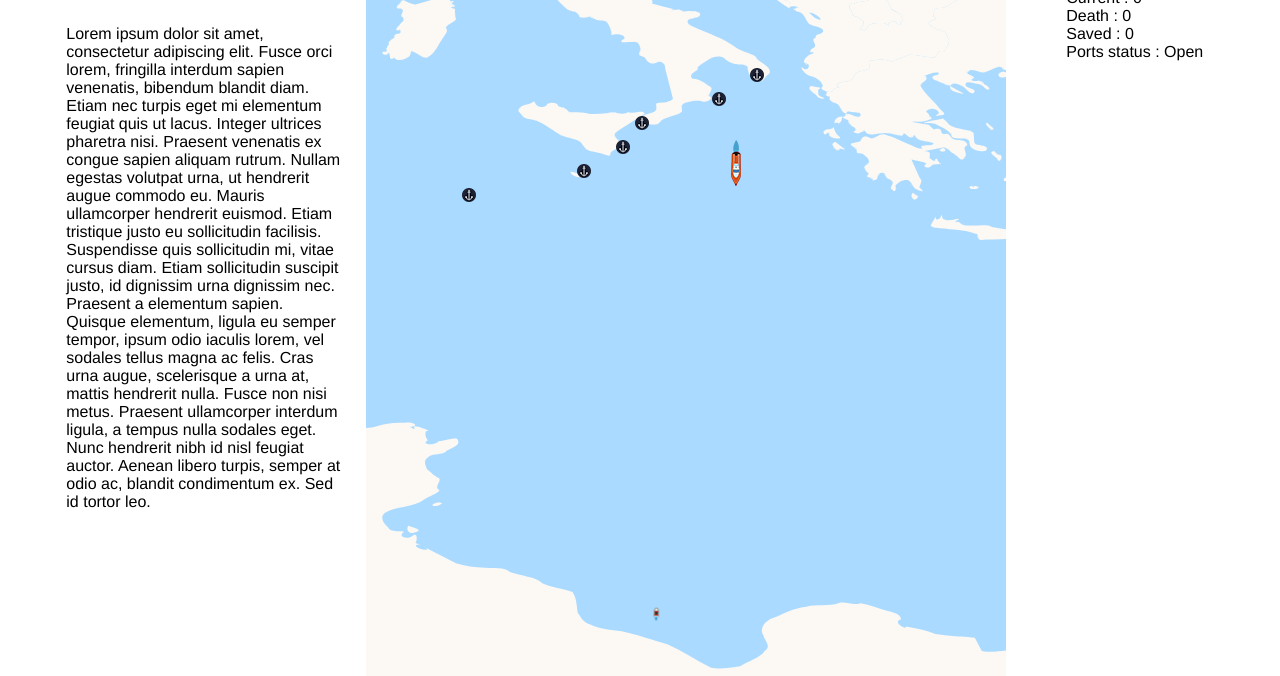
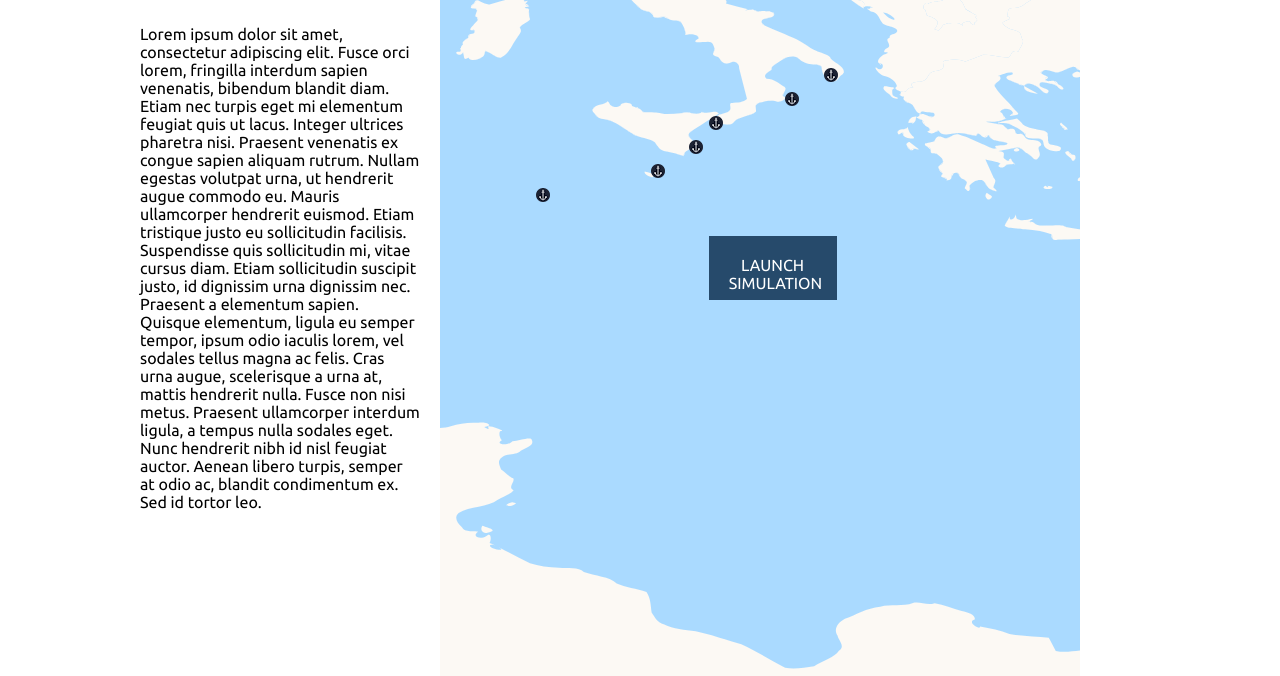
Before and after one commit to nenault/mutawasea, a plain HTML site: page index.html in a window 1280 px wide. Shown: the part 124-800 px from the top of the page. Drawn offline with Linux system fonts and the light colour scheme.

Commit message:
add dashboard on click | skin launch btn

```diff
--- a/index.html
+++ b/index.html
@@ -35,6 +35,7 @@
       </section>
       <section class="middle">
         <div class="container">
+          <div class="launch btn btn-one"><span>LAUNCH SIMULATION</span></div>
           <div class="clickzone"></div>
           <div class="ports" id="lampedusa-port"></div>
           <div class="ports" id="malta-port"></div>
@@ -49,14 +50,9 @@
           ></object>
         </div>
       </section>
-      <section class="right">
+      <section id="right">
         <div class="dashboard">
-          <h2>Dashboard</h2>
-          <div>Lands : <span id="landing-number">0</span></div>
-          <div>Current : <span id="saving-number">0</span></div>
-          <div>Death : <span id="death-number">0</span></div>
-          <div>Saved : <span id="saved-number">0</span></div>
-          <div>Ports status : <span id="ports-status">Open</span></div>
+
         </div>
       </section>
     </div>
--- a/index.js
+++ b/index.js
@@ -1,15 +1,49 @@
 import { Refugees } from "./refugees.js";
 import { Mainboat } from "./main-boat.js";
 
+(function () {
   let mutawasea = document.querySelector(".container");
   let map = document.querySelector(".map");
   let clickZone = document.querySelector(".clickzone");
   let refugeesBoats = document.getElementsByClassName("refugee-boat");
   let ports = document.getElementsByClassName("ports");
   let destinations = document.querySelectorAll(".greenDot");
+  let rightZone = document.getElementById("right");
 
   let totalRefugees = 11471;
   let isPortsClosed = "false";
+
+  let launchSimulation = document.querySelector(".launch");
+  launchSimulation.addEventListener("click", () => {
+    launchSimulation.remove();
+    startsGame();
+    detectBoatToPort();
+    detectBoatToRefugees();
+    detectRefugeesToPort();
+
+    clickZone.style.cursor = "pointer";
+
+    const div = document.createElement("div");
+    div.innerHTML += ` <h2>Dashboard</h2>
+    <div>Lands : <span id="landing-number">0</span></div>
+    <div>Current : <span id="saving-number">0</span></div>
+    <div>Death : <span id="death-number">0</span></div>
+    <div>Saved : <span id="saved-number">0</span></div>
+    <div>Ports status : <span id="ports-status">Open</span></div>`;
+    rightZone.appendChild(div);
+
+    const intervalclose = setInterval(() => {
+      let portStatus = document.getElementById("ports-status");
+      let randomNb = Math.random();
+      if (randomNb < 0.4) {
+        isPortsClosed = "true";
+        portStatus.innerHTML = "Closed";
+      } else {
+        isPortsClosed = "false";
+        portStatus.innerHTML = "Open";
+      }
+    }, 2000);
+  });
 
   function getRndInteger(min, max) {
     return Math.floor(Math.random() * (max - min)) + min;
@@ -27,7 +61,6 @@ function generateMainBoat() {
 
     mutawasea.addEventListener("click", function (event) {
       let getBoat = document.querySelector(".main-boat");
-    let isFirstClick = "true"
 
       var xPosition =
         event.clientX -
@@ -65,15 +98,17 @@ function displayRefugees(refugee) {
     let randomDestination = getRndInteger(1, 7);
     refugee.sail(newBoat, randomDestination);
   }
+
+  function startsGame() {
     generateMainBoat();
-
     const intervalRefugees = setInterval(() => {
       generateRefugees();
     }, 3000);
+  }
 
   // collisions
 
-var getBoatW,
+  let getBoatW,
     getBoatH,
     getBoatX,
     getBoatY,
@@ -112,7 +147,6 @@ function detectBoatToPort() {
     }
     window.requestAnimationFrame(detectBoatToPort);
   }
-detectBoatToPort();
 
   function detectBoatToRefugees() {
     let getBoat = document.querySelector(".main-boat");
@@ -139,8 +173,6 @@ function detectBoatToRefugees() {
     }
     window.requestAnimationFrame(detectBoatToRefugees);
   }
-
-detectBoatToRefugees();
 
   function boatCapacity(getBoat, refugeesBoat) {
     if (saveAll < 250) {
@@ -204,7 +236,8 @@ function detectRefugeesToPort() {
     for (let i = 0; i < refugeesArray.length; i++) {
       for (let j = 0; j < ports.length; j++) {
         refugeesBoatsW = refugeesArray[i].newBoat.getBoundingClientRect().width;
-      refugeesBoatsH = refugeesArray[i].newBoat.getBoundingClientRect().height;
+        refugeesBoatsH = refugeesArray[i].newBoat.getBoundingClientRect()
+          .height;
         refugeesBoatsX = refugeesArray[i].newBoat.getBoundingClientRect().left;
         refugeesBoatsY = refugeesArray[i].newBoat.getBoundingClientRect().top;
         portW = ports[j].getBoundingClientRect().width;
@@ -225,7 +258,6 @@ function detectRefugeesToPort() {
     }
     window.requestAnimationFrame(detectRefugeesToPort);
   }
-detectRefugeesToPort();
 
   function landRefugees(a, b) {
     countLanding(a.refugee.nbRefugees);
@@ -272,18 +304,6 @@ function randomPeril(boat) {
     }
   }
 
-const intervalclose = setInterval(() => {
-  let portStatus = document.getElementById("ports-status");
-  let randomNb = Math.random();
-  if (randomNb < 0.4) {
-    isPortsClosed = "true";
-    portStatus.innerHTML = "Closed";
-  } else {
-    isPortsClosed = "false";
-    portStatus.innerHTML = "Open";
-  }
-}, 2000);
-
   function countDeath(count) {
     deathAll += count;
     countAllDeath();
@@ -293,3 +313,4 @@ function countAllDeath() {
     let deathNumber = document.getElementById("death-number");
     deathNumber.innerHTML = `${deathAll}`;
   }
+})();
--- a/style.css
+++ b/style.css
@@ -2,7 +2,7 @@
   box-sizing: border-box;
   margin: 0;
   padding: 0;
-  font-family: Helvetica, Arial, sans-serif;
+  font-family: "Ubuntu", sans-serif;
 }
 
 body {
@@ -29,8 +29,6 @@ h2 {
   margin: 20px 0px 20px;
 }
 
-
-
 #main {
   display: grid;
 }
@@ -38,13 +36,13 @@ h2 {
 section.left {
   grid-column: 1;
   grid-row: 1/2;
-  max-width:25vw;
+  max-width: 25vw;
 }
 section.middle {
   grid-column: 2;
   grid-row: 1/2;
 }
-section.right {
+section#right {
   grid-column: 3;
   grid-row: 1;
 }
@@ -53,7 +51,6 @@ section.right {
   width: 50vw;
   height: 100vh;
   background-color: #aadaff;
-  cursor: pointer;
   display: grid;
   grid-template-columns: repeat(33, minmax(1.5vw, 1.5vw));
   grid-template-rows: repeat(32, minmax(3vh, 3vh));
@@ -65,8 +62,69 @@ section.right {
   grid-column: 1/34;
   grid-row: 1/34;
   height: 100vh;
+  width: 50vw;
+}
+
+.launch {
+  color: white;
+  background-color: #0D355A;
+  grid-column: 15;
+  grid-row: 16;
+  width: 10vw;
+  height: 8vh;
+  padding: 20px;
+  z-index: 1;
+  text-align: center;
   cursor: pointer;
-  width: 50vw;
+}
+
+.btn-one {
+  color: #fff;
+  transition: all 0.3s;
+  position: relative;
+}
+.btn-one span {
+  transition: all 0.3s;
+}
+.btn-one::before {
+  content: "";
+  position: absolute;
+  bottom: 0;
+  left: 0;
+  width: 100%;
+  height: 100%;
+  z-index: 1;
+  opacity: 0;
+  transition: all 0.3s;
+  border-top-width: 1px;
+  border-bottom-width: 1px;
+  border-top-style: solid;
+  border-bottom-style: solid;
+  border-top-color: rgba(255, 255, 255, 0.5);
+  border-bottom-color: rgba(255, 255, 255, 0.5);
+  transform: scale(0.1, 1);
+}
+.btn-one:hover span {
+  letter-spacing: 2px;
+}
+.btn-one:hover::before {
+  opacity: 1;
+  transform: scale(1, 1);
+}
+.btn-one::after {
+  content: "";
+  position: absolute;
+  bottom: 0;
+  left: 0;
+  width: 100%;
+  height: 100%;
+  z-index: 1;
+  transition: all 0.3s;
+  background-color: rgba(255, 255, 255, 0.1);
+}
+.btn-one:hover::after {
+  opacity: 0;
+  transform: scale(0.1, 1);
 }
 
 .map {
```
Lines whose indentation alone changed are shown as unchanged.
